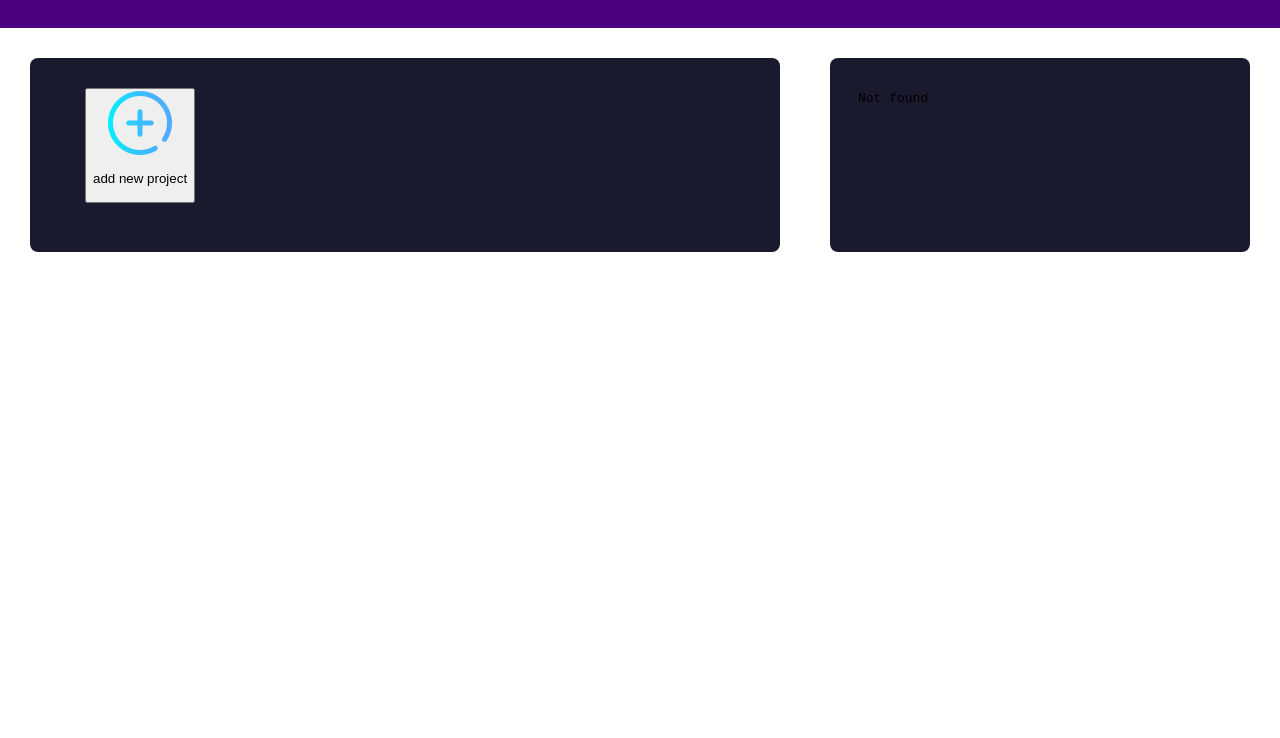
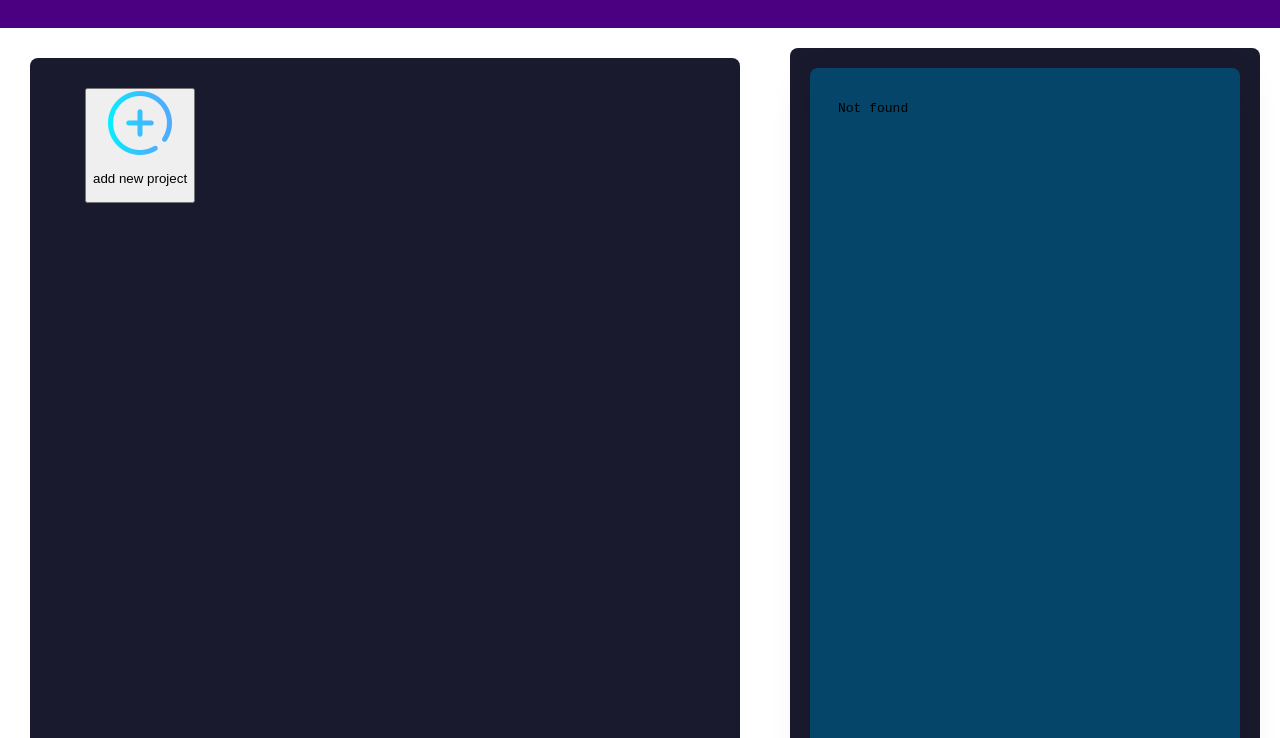
Before and after one commit to cse110-sp24-group31/Dev-Journal, a website: page index.html in a window 1280 px wide. Shown: the part 62-800 px from the top of the page. Drawn offline with Linux system fonts and the light colour scheme.

Commit message:
Update homepage.css, added calendar final

```diff
--- a/assets/styles/homepage.css
+++ b/assets/styles/homepage.css
@@ -6,6 +6,7 @@
     --bar-color: #4b0082; /* Indigo color for the navigation bar */
     --card-color: rgba(255, 255, 255, 0.9); /* Slightly transparent white for cards */
     --cal-color: #65c9c9be; /* Light cyan for calendar */
+    --newest-cal-color: #054569;
     --hover-color: #ffecb3; /* Light yellow for hover effects */
     --focus-color: #ffc107; /* Bright yellow for focus effects */
 }
@@ -128,16 +129,40 @@ body, html {
     position: relative; /* To ensure the addProjButton positioning works correctly */
 }
 
-.sidebar {
-    width: 380px; /* Fixed width for the sidebar */
+/*.sidebar {
+    width: 380px; /* Fixed width for the sidebar
     display: flex;
-    height: calc(100% - 60px);
+    height: 500px;
     flex-direction: column;
     margin: 30px 30px 30px 15px;
     background-color: var(--content-color);
     padding: 20px;
     border-radius: 8px;
 }
+*/
+
+.sidebar {
+    width: 430px; /* Fixed width for the sidebar */
+    display: flex;
+    flex-direction: column;
+    margin: 20px 20px 20px 15px; /* Increase margins if necessary */
+    background-color: var(--content-color);
+    padding: 20px;
+    border-radius: 8px;
+    height: 800px; /* Adjusted height to fit the calendar */
+}
+
+
+.sidebar .calendar {
+    flex-grow: 1; /* Allow the calendar to take up available space */
+    background-color: var(--newest-cal-color);
+    border-radius: 8px;
+    padding: 20px;
+    box-shadow: 0 15px 40px rgba(0, 0, 0, 0.12);
+    overflow: hidden; /* Prevent scrolling */
+    height: 100%; /* Ensure it takes up full height of the sidebar */
+}
+
 
 #project-cards-parent {
     flex-grow: 1; /* Takes up all available space */
```
